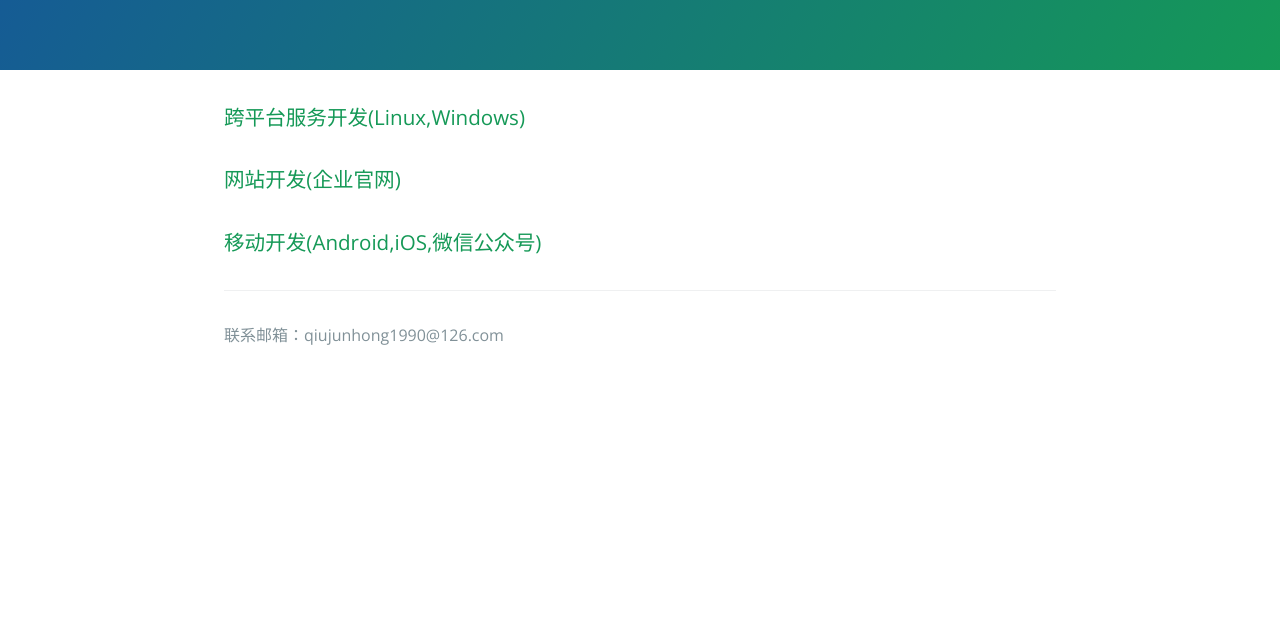
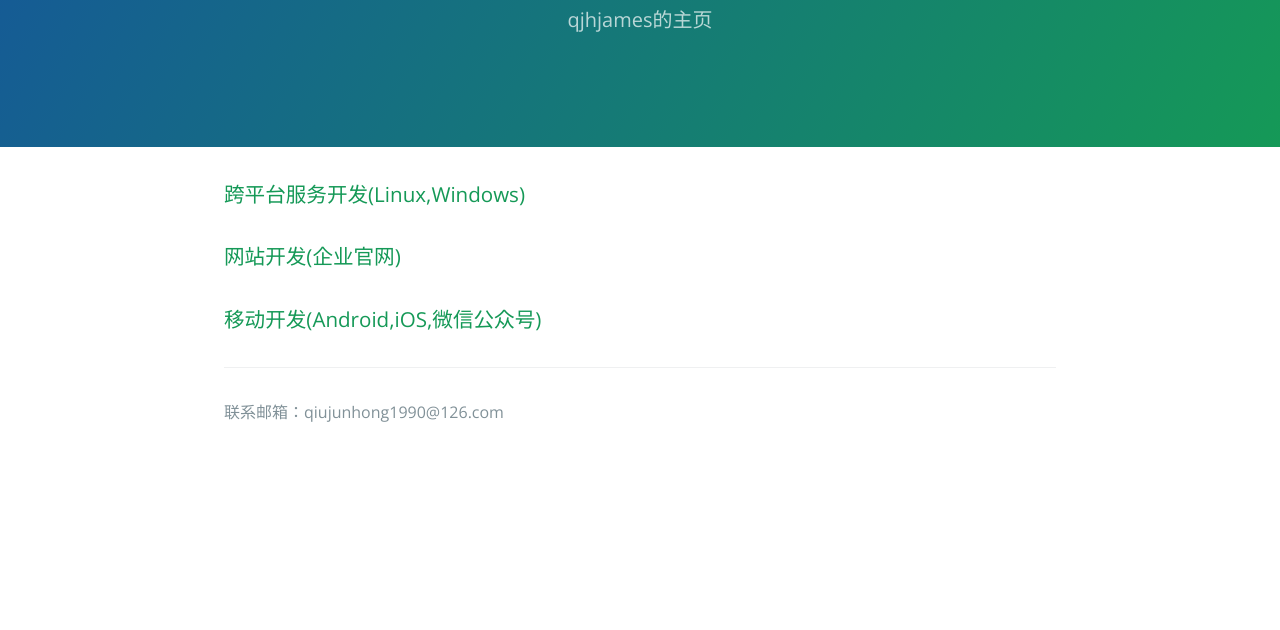
Before and after one commit to qjhjames/qjhjames.github.com, a plain HTML site: page index.html in a window 1280 px wide. Shown: the part 170-800 px from the top of the page. Drawn offline with nearby package versions, Linux system fonts and the light colour scheme.

Commit message:
Update index.html

```diff
--- a/index.html
+++ b/index.html
@@ -12,6 +12,7 @@
   <body>
     <section class="page-header">
       <h1 class="project-name">一名年轻的全栈工程师</h1>
+      <h2 class="project-tagline">qjhjames的主页</h2>
     </section>
     <section class="main-content">
       <h3>跨平台服务开发(Linux,Windows)</h3>
```
